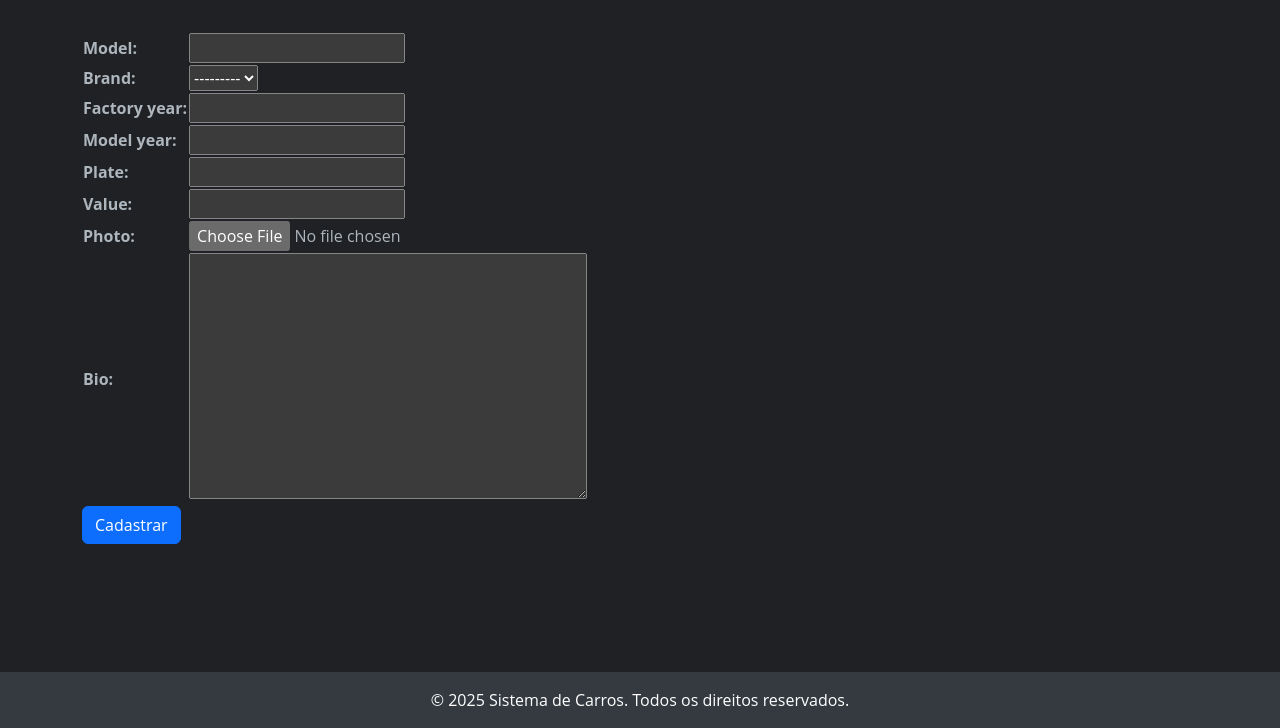
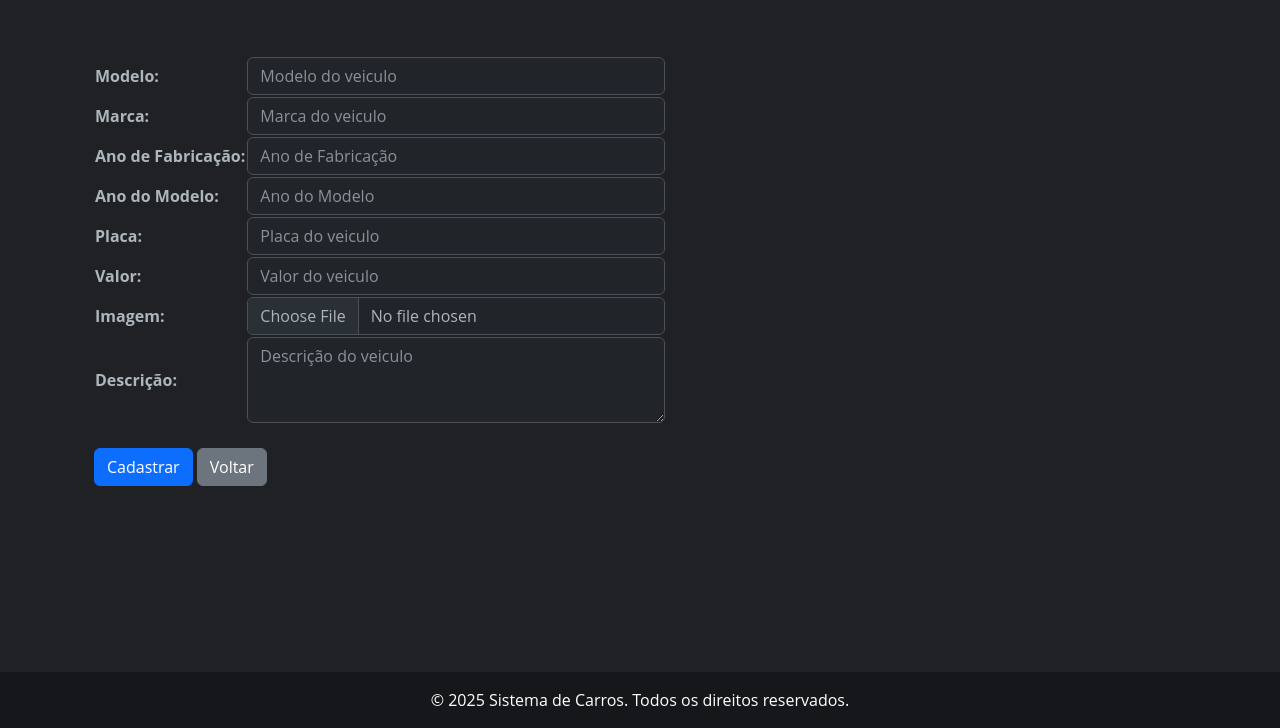
Before and after one commit to Akeenathon/cars_system, a Django app: page /cars/create/ in a window 1280 px wide. Shown: the part 72-800 px from the top of the page. Run offline with Django 5.2, Linux system fonts and the light colour scheme; the visitor is signed in with stand-in values (Sample User, id 1); data that the repository does not hold is empty.

Commit message:
make an adjust in car forms and templates

```diff
--- a/app/templates/base.html
+++ b/app/templates/base.html
@@ -42,7 +42,7 @@
     }
 
     footer {
-        background-color: #343a40;
+        background-color: #16171a;
         color: #fff;
         padding: 1rem 0;
         margin-top: auto;
--- a/cars/forms.py
+++ b/cars/forms.py
@@ -7,6 +7,28 @@ class CarForm(forms.ModelForm):
     class Meta:
         model = Car
         exclude = ['favorited_by',]
+        widgets = {
+            'brand': forms.TextInput(attrs={'class': 'form-control', 'placeholder': 'Marca do veiculo'}),
+            'model': forms.TextInput(attrs={'class': 'form-control', 'placeholder': 'Modelo do veiculo'}),
+            'color': forms.TextInput(attrs={'class': 'form-control', 'placeholder': 'Cor do veiculo'}),
+            'factory_year': forms.NumberInput(attrs={'class': 'form-control', 'placeholder': 'Ano de Fabricação'}),
+            'model_year': forms.NumberInput(attrs={'class': 'form-control', 'placeholder': 'Ano do Modelo'}),
+            'plate': forms.TextInput(attrs={'class': 'form-control', 'placeholder': 'Placa do veiculo'}),
+            'value': forms.NumberInput(attrs={'class': 'form-control', 'placeholder': 'Valor do veiculo'}),
+            'photo': forms.ClearableFileInput(attrs={'class': 'form-control', 'placeholder': 'Imagem do veiculo'}),
+            'bio': forms.Textarea(attrs={'class': 'form-control', 'placeholder': 'Descrição do veiculo', 'rows': 3}),
+        }
+        labels = {
+            'brand': 'Marca',
+            'model': 'Modelo',
+            'color': 'Cor',
+            'factory_year': 'Ano de Fabricação',
+            'model_year': 'Ano do Modelo',
+            'plate': 'Placa',
+            'value': 'Valor',
+            'photo': 'Imagem',
+            'bio': 'Descrição',
+        }
 
     def clean_value(self):   # Validação de valor dos veiculos cadastrados
         value = self.cleaned_data.get('value')
--- a/cars/templates/car_create.html
+++ b/cars/templates/car_create.html
@@ -1,12 +1,17 @@
 {% extends "base.html" %}
 
 {% block content %}
+    <div class="container mt-4">
         <form method="post" enctype="multipart/form-data">
             {% csrf_token %}
-        <table>
+            <table class="mb-4">
                 {{ form.as_table}}
             </table>
 
+            <div class="buttons-container mt-4">
                 <input type="submit" value="Cadastrar" class="btn btn-primary">
+                <a href="{% url 'car_list' %}" class="btn btn-secondary">Voltar</a>
+            </div>
         </form>
+    </div>
 {% endblock %}
--- a/cars/templates/car_detail.html
+++ b/cars/templates/car_detail.html
@@ -3,7 +3,7 @@
 {% block content %}
   <style>
     .car-card {
-      background-color: #e3e1e1;
+      background-color: #16171a;
       box-shadow: 0 2px 6px rgba(0, 0, 0, 0.2);
       border-radius: 10px;
       overflow: hidden;
--- a/cars/templates/car_update.html
+++ b/cars/templates/car_update.html
@@ -7,7 +7,7 @@
       max-width: 800px;
       margin: 0 auto;
       padding: 20px;
-      background-color: #f5f5f5;
+      background-color: #16171a;
       border-radius: 10px;
       box-shadow: 0 2px 6px rgba(0, 0, 0, 0.2);
     }
@@ -32,7 +32,7 @@
     }
 
     th {
-      background-color: #f2f2f2;
+      background-color: #16171a;
     }
 
     input[type="text"], input[type="number"], select, textarea {
```
Lines whose indentation alone changed are shown as unchanged.
